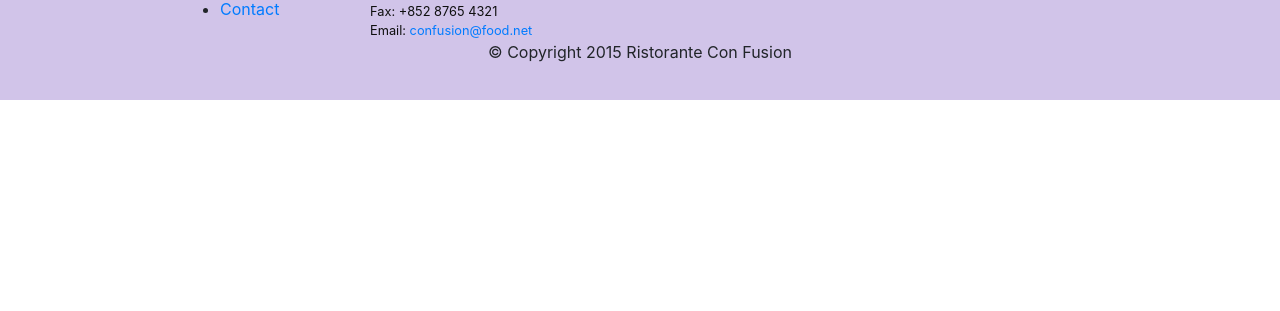
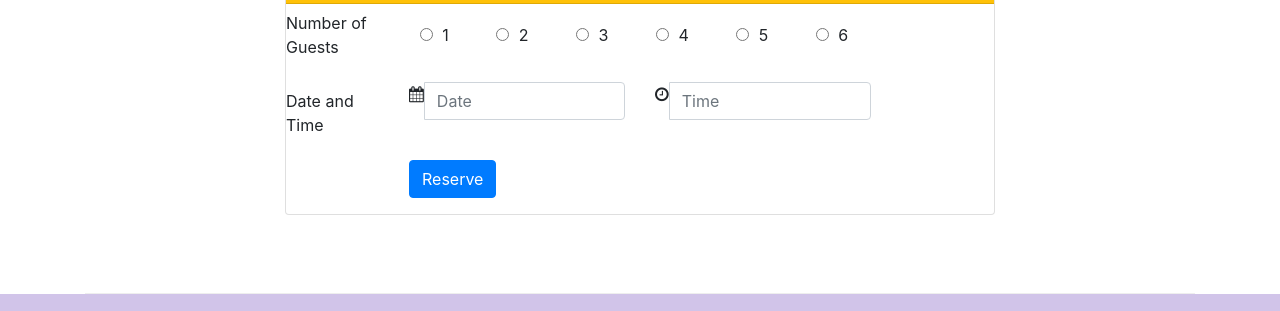
Before and after one commit to archanasm/full-stack-web-dev, a website: page index.html in a window 1280 px wide. Shown: the part 1640-1951 px from the top of the page. Before the commit the page ends 1740 px from the top, so only its background shows below. Drawn offline with nearby package versions, Linux system fonts and the light colour scheme.

Commit message:
Assignment 2

```diff
--- a/index.html
+++ b/index.html
@@ -52,12 +52,15 @@
     <header class="jumbotron">
         <div class="container">
             <div class="row row-header">
-                <div class="col-12 col-sm-8">
+                <div class="col-12 col-sm-6">
                     <h1>Ristorante con Fusion</h1>
                     <p>We take inspiration from the World's best cuisines, and create a unique fusion experience. Our lipsmacking creations will tickle your culinary senses!</p>
                 </div>
                 <div class="col col-sm align-self-center">
                     <img src="img/logo.png" class="img-fluid">
+                </div>
+                <div class="col col-sm align-self-center">
+                    <a role="button" class="btn btn-sm btn-warning btn-block" href="#ReserveForm">Reserve Table</a>
                 </div>
             </div>
         </div>
@@ -92,8 +95,16 @@
                 <h3>This Month's Promotions</h3>
             </div>
             <div class="col-sm col-md">
-                <h2>Weekend Grand Buffet</h2>
-                <p class="hidden-xs-down">Featuring mouthwatering combinations with a choice of five different salads, six enticing appetizers, six main entrees and five choicest desserts. Free flowing bubbly and soft drinks. All for just $19.99 per person </p>
+                <div class="media">
+                    <img class="d-flex flex-last mr-3 img-thumbnail align-self-center"
+                         src="img/buffet.png" alt="Alberto Somayya">
+                    <div class="media-body">
+                        <h2 class="mt-0">Weekend Grand Buffet
+                            <span class="badge badge-danger">NEW</span>
+                        </h2>
+                        <p class="hidden-xs-down">Featuring mouthwatering combinations with a choice of five different salads, six enticing appetizers, six main entrees and five choicest desserts. Free flowing bubbly and soft drinks. All for just $19.99 per person </p>
+                    </div>
+                </div>
             </div>
         </div>
 
@@ -113,6 +124,79 @@
                          whos-who in the culinary world, he specializes in
                           creating mouthwatering Indo-Italian fusion experiences.
                          </p>
+                    </div>
+                </div>
+            </div>
+        </div>
+
+        <div class="row row-content justify-content-center">
+            <div class="col-12 col-sm-8" id="ReserveForm">
+                <div class="card">
+                    <h3 class="card-header bg-warning text-white">Reserve a Table</h3>
+                    <div class="card-block">
+                        <form>
+                            <div class="form-group row">
+                                <label for="guests" class="col-md-2 col-form-label">
+                                Number of Guests</label>
+                                <div class="col-md-8 d-flex p-2 justify-content-around">
+                                    <div class="form-check form-check-inline">
+                                        <label class="form-check-label">
+                                            <input class="form-check-input" type="radio" id="1" name="inlineGuests" value="1"> 1
+                                        </label>
+                                    </div>
+                                    <div class="form-check form-check-inline">
+                                        <label class="form-check-label">
+                                            <input class="form-check-input" type="radio" id="2" name="inlineGuests" value="2"> 2
+                                        </label>
+                                    </div>
+                                    <div class="form-check form-check-inline">
+                                        <label class="form-check-label">
+                                            <input class="form-check-input" type="radio" id="3" name="inlineGuests" value="3"> 3
+                                        </label>
+                                    </div>
+                                    <div class="form-check form-check-inline">
+                                        <label class="form-check-label">
+                                            <input class="form-check-input" type="radio" id="4" name="inlineGuests" value="4"> 4
+                                        </label>
+                                    </div>
+                                    <div class="form-check form-check-inline">
+                                        <label class="form-check-label">
+                                            <input class="form-check-input" type="radio" id="5" name="inlineGuests" value="5"> 5
+                                        </label>
+                                    </div>
+                                    <div class="form-check form-check-inline">
+                                        <label class="form-check-label">
+                                            <input class="form-check-input" type="radio" id="6" name="inlineGuests" value="6"> 6
+                                        </label>
+                                    </div>
+                                </div>
+                            </div>
+                            <div class="form-group row">
+                                <label for="datetime" class="col-md-2 col-form-label">
+                                Date and Time</label>
+                                <div class="col-4">
+                                    <div class="input-group">
+                                        <div class="input-group-addon">
+                                            <span class="fa fa-calendar"></span>
+                                        </div>
+                                        <input type="text" class="form-control" id="date" name="date" placeholder="Date">
+                                    </div>
+                                </div>
+                                <div class="col-4">
+                                    <div class="input-group">
+                                        <div class="input-group-addon">
+                                            <span class="fa fa-clock-o"></span>
+                                        </div>
+                                        <input type="text" class="form-control" id="time" name="time" placeholder="Time">
+                                    </div>
+                                </div>
+                            </div>
+                            <div class="form-group row">
+                                <div class="col-md-2 offset-2">
+                                    <button type="button" class="btn btn-primary">Reserve</button>
+                                </div>
+                            </div>
+                        </form>
                     </div>
                 </div>
             </div>
```
